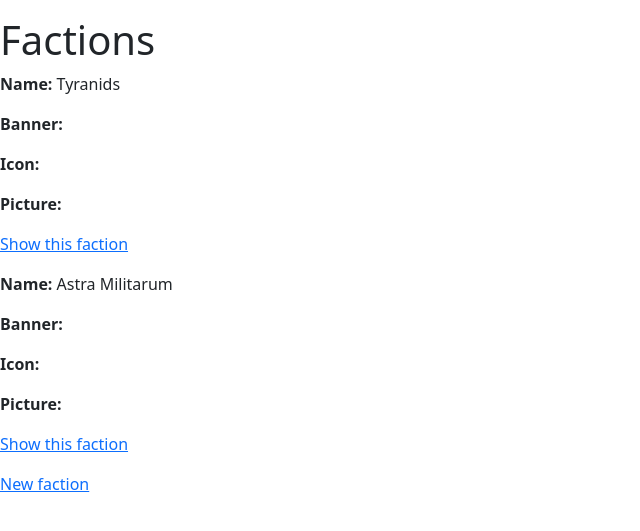
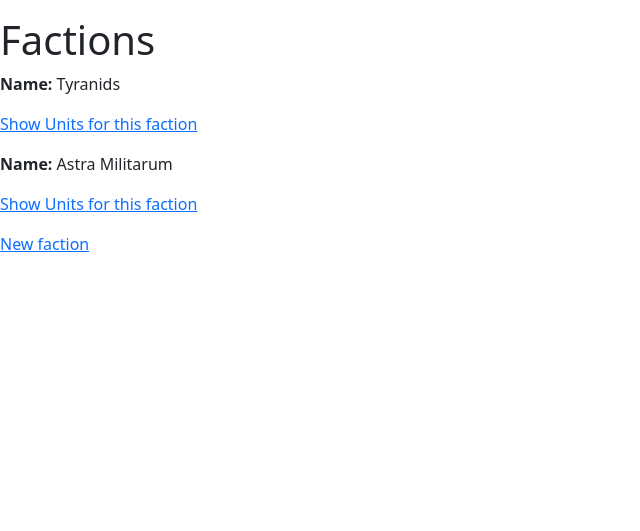
Before and after one commit to jacobhoffmann257/Army-Stat-Wiki, a Rails app: page /factions in a window 1280 px wide. Shown: the top 531 px of the page, without its empty margins (0-640 px from the left). Run offline with Rails 7, Linux system fonts and the light colour scheme; data comes from the database, SQL or seed files in the repository; some libraries are stand-ins or nearby versions.

Commit message:
End of thursday

```diff
--- a/app/controllers/equipment_controller.rb
+++ b/app/controllers/equipment_controller.rb
@@ -10,8 +10,6 @@
   # GET /equipment/1 or /equipment/1.json
   def show
     @melee = Equipment.melee_weapons
-    pp "hi"
-    puts @melee
   end
 
   # GET /equipment/new
--- a/app/controllers/factions_controller.rb
+++ b/app/controllers/factions_controller.rb
@@ -5,7 +5,10 @@
   def index
     @factions = Faction.all
   end
-
+  def datasheets
+   @faction = Faction.where(name: params[:faction]).last
+   @units = @faction.get_units
+  end
   # GET /factions/1 or /factions/1.json
   def show
   end
--- a/app/views/factions/_faction.html.erb
+++ b/app/views/factions/_faction.html.erb
@@ -4,19 +4,5 @@
     <%= faction.name %>
   </p>
 
-  <p>
-    <strong>Banner:</strong>
-    <%= faction.banner %>
-  </p>
-
-  <p>
-    <strong>Icon:</strong>
-    <%= faction.icon %>
-  </p>
-
-  <p>
-    <strong>Picture:</strong>
-    <%= faction.picture %>
-  </p>
 
 </div>
--- /dev/null
+++ b/app/views/factions/datasheets.html.erb
@@ -0,0 +1,3 @@
+<% @units.each do |unit|%>
+<p><%= render unit %></p>
+<% end %>
--- a/app/views/factions/index.html.erb
+++ b/app/views/factions/index.html.erb
@@ -6,7 +6,7 @@
   <% @factions.each do |faction| %>
     <%= render faction %>
     <p>
-      <%= link_to "Show this faction", faction %>
+      <%= link_to "Show Units for this faction",faction_unit_path(faction.name),faction: faction  %>
     </p>
   <% end %>
 </div>
--- a/config/routes.rb
+++ b/config/routes.rb
@@ -75,6 +75,7 @@
   # Defines the root path route ("/")
   # root "articles#index"
   # get "/units/:unit_name" => "unit#show", as: :unit
-
-  root "units#index"
+  #get "datasheets/:faction" => "factions#datasheets", as: :faction_unit
+  get ":faction/datasheets" => "factions#datasheets", as: :faction_unit
+  root "factions#index"
 end
```
Also changed, not shown: app/models/faction.rb (+10 -0 lines).
